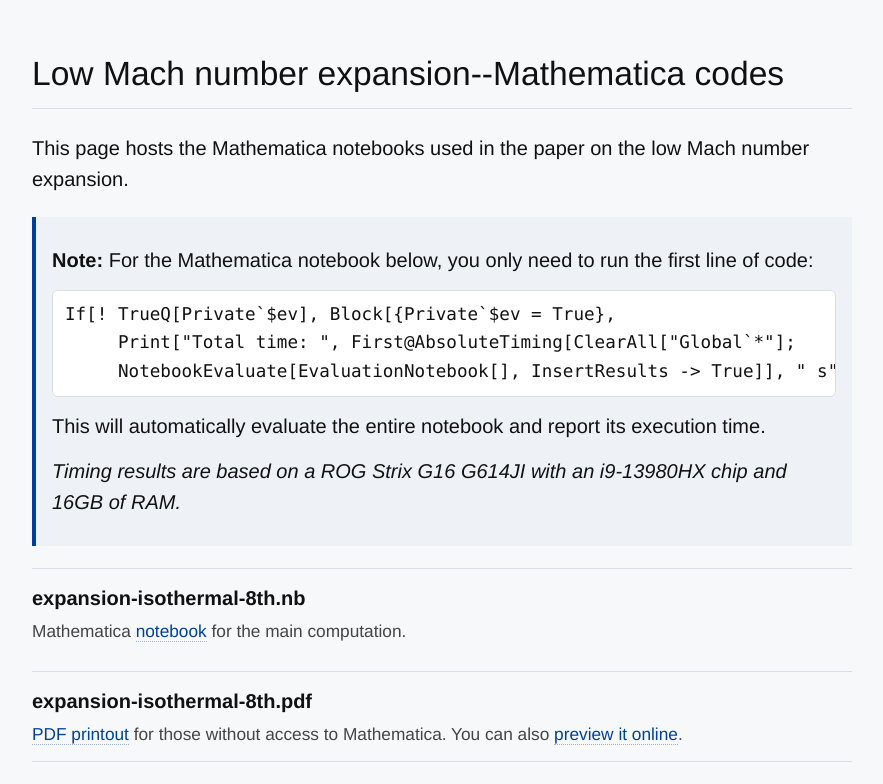
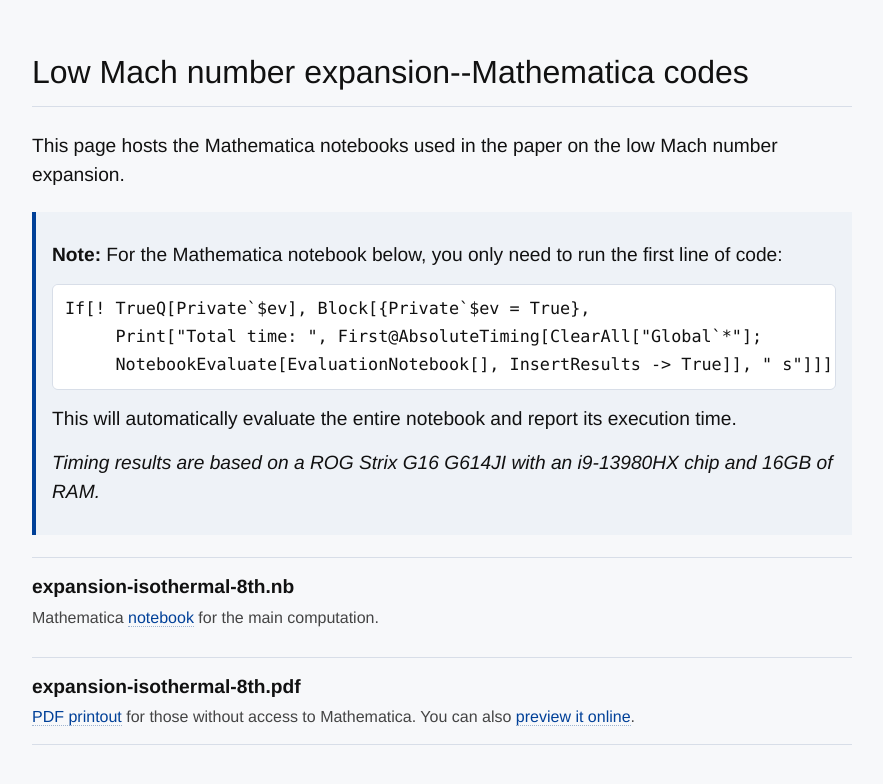
Before and after one commit to Jiangning-FirstDraven/lower-order-code-source, a plain HTML site: page index.html in a window 1280 px wide. Shown: the whole page, without its empty margins (198-1081 px from the left). Drawn offline with Linux system fonts and the light colour scheme.

Commit message:
Update index.html

```diff
--- a/index.html
+++ b/index.html
@@ -10,7 +10,7 @@
             margin: 48px auto;
             padding: 0 24px;
             font-family: Helvetica, Arial, sans-serif;
-            font-size: 1.25rem;
+            font-size: 1.2rem;
             line-height: 1.55;
             color: #111;
             background: #f7f8fa;
@@ -20,7 +20,7 @@
             margin: 0 0 24px;
             padding-bottom: 8px;
             border-bottom: 1px solid #d8dee8;
-            font-size: 2.1rem;
+            font-size: 2rem;
             font-weight: 500;
         }
 
@@ -42,7 +42,7 @@
             border: 1px solid #d8dee8;
             border-radius: 6px;
             background: #fff;
-            font-size: 1.1rem;
+            font-size: 1.05rem;
         }
 
         code {
@@ -84,7 +84,7 @@
         .file-note {
             margin: 0;
             color: #444;
-            font-size: 1.08rem;
+            font-size: 1rem;
         }
     </style>
 </head>
```
